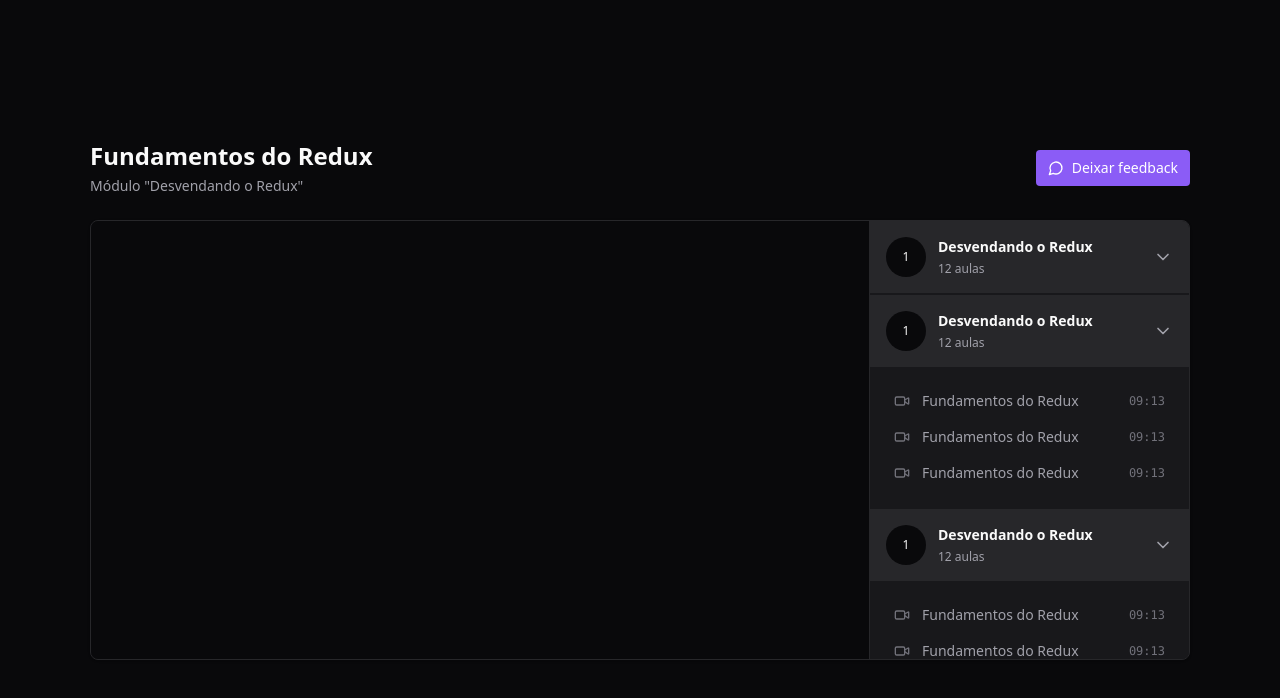
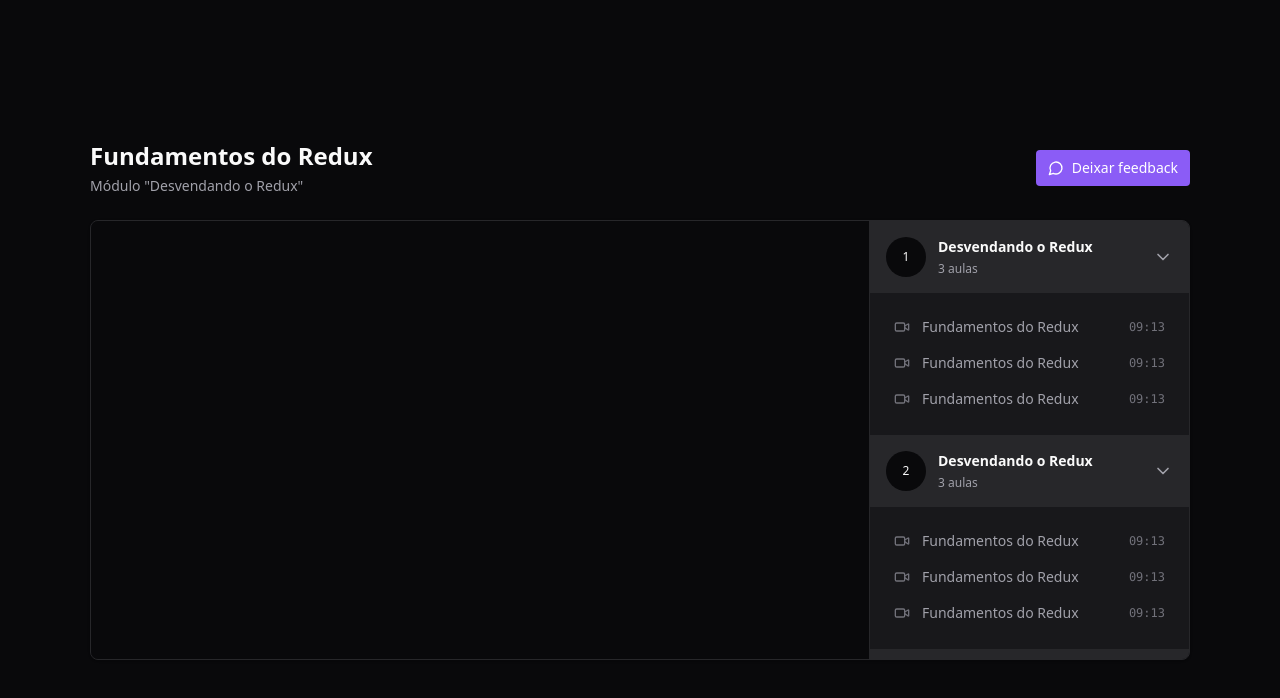
Before and after one commit to lucianoBaraunaLabs/rcks-react-redux-zustand, a React (Vite) app: page / in a window 1280 px wide. Shown: the top 698 px of the page. Built offline with nearby package versions, Linux system fonts and the light colour scheme.

Commit message:
modulo(02): finalizada Separando componentes

```diff
--- /dev/null
+++ b/src/components/Header.tsx
@@ -0,0 +1,9 @@
+
+export function Header() {
+  return (
+    <div className="flex flex-col gap-1">
+      <h1 className="text-2xl font-bold">Fundamentos do Redux</h1>
+      <span className="text-sm text-zinc-400">Módulo "Desvendando o Redux"</span>
+    </div>
+  );
+}
--- /dev/null
+++ b/src/components/Lesson.tsx
@@ -0,0 +1,16 @@
+import { Video } from "lucide-react";
+
+interface LessonProps {
+  title: string;
+  duration: string;
+}
+
+export function Lesson({ title, duration }: LessonProps) {
+  return (
+    <button className="flex items-center gap-3 text-sm text-zinc-400">
+      <Video className="w-4 h-4 text-zinc-500" />
+      <span>{title}</span>
+      <span className="ml-auto font-mono text-xs text-zinc-500">{duration}</span>
+    </button>
+  );
+}
--- /dev/null
+++ b/src/components/Module.tsx
@@ -0,0 +1,33 @@
+import { ChevronDown } from "lucide-react";
+import { Lesson } from "./Lesson";
+
+interface ModuleProps {
+  moduleIndex: number;
+  title: string;
+  amountOfLessons: number;
+}
+
+export function Module({ moduleIndex, title, amountOfLessons }: ModuleProps) {
+  return (
+    <div>
+      <button className="flex w-full items-center gap-3 bg-zinc-800 p-4">
+        <div className="flex h-10 w-10 rounded-full items-center justify-center bg-zinc-950 text-xs">
+          {moduleIndex + 1}
+        </div>
+
+        <div className="flex flex-col gap-1 text-left">
+          <strong className="text-sm">{title}</strong>
+          <span className="text-xs text-zinc-400">{amountOfLessons} aulas</span>
+        </div>
+
+        <ChevronDown className="w-5 h-5 ml-auto text-zinc-400" />
+      </button>
+
+      <nav className="relative flex flex-col gap-4 p-6">
+        <Lesson title="Fundamentos do Redux" duration="09:13" />
+        <Lesson title="Fundamentos do Redux" duration="09:13" />
+        <Lesson title="Fundamentos do Redux" duration="09:13" />
+      </nav>
+    </div>
+  );
+}
--- /dev/null
+++ b/src/components/Video.tsx
@@ -0,0 +1,14 @@
+import ReactPlayer from 'react-player'
+
+export function Video() {
+  return (
+    <div className="w-full bg-zinc-950 aspect-video">
+      <ReactPlayer
+        width="100%"
+        height="100%"
+        controls
+        url="https://www.youtube.com/watch?v=Jai8w6K_GnY"
+      />
+    </div>
+  );
+}
--- a/src/pages/Player.tsx
+++ b/src/pages/Player.tsx
@@ -1,16 +1,15 @@
-import { ChevronDown, MessageCircle, Video } from "lucide-react";
-import ReactPlayer from 'react-player'
+import { MessageCircle } from "lucide-react";
+
+import { Header } from "../components/Header";
+import { Video } from "../components/Video";
+import { Module } from "../components/Module";
 
 export function Player() {
   return (
     <div className="h-screen bg-zinc-950 text-zinc-50 flex justify-center items-center">
       <div className="flex w-[1100px] flex-col gap-6">
         <div className="flex items-center justify-between">
-          {/* Header */}
-          <div className="flex flex-col gap-1">
-            <h1 className="text-2xl font-bold">Fundamentos do Redux</h1>
-            <span className="text-sm text-zinc-400">Módulo "Desvendando o Redux"</span>
-          </div>
+          <Header />
 
           <button className="flex items-center gap-2 rounded bg-violet-500 px-3 py-2 text-sm font-medium text-white hover:bg-violet-600">
             <MessageCircle className="w-4 h-4" />
@@ -20,100 +19,12 @@ export function Player() {
 
         <main className="relative flex overflow-hidden rounded-lg border border-zinc-800 bg-zinc-900 shadow pr-80">
           <div className="flex-1">
-            <div className="w-full bg-zinc-950 aspect-video">
-              <ReactPlayer
-                width="100%"
-                height="100%"
-                controls
-                url="https://www.youtube.com/watch?v=Jai8w6K_GnY"
-              />
-            </div>
+            <Video />
           </div>
           <aside className="w-80 absolute top-0 bottom-0 right-0 border-l divide-y-2 divide-zinc-900 border-zinc-800 bg-zinc-900 overflow-y-scroll scrollbar scrollbar-thin scrollbar-track-zinc-950 scrollbar-thumb-zinc-800">
-            <div>
-              <button className="flex w-full items-center gap-3 bg-zinc-800 p-4">
-                <div className="flex h-10 w-10 rounded-full items-center justify-center bg-zinc-950 text-xs">
-                  1
-                </div>
-
-                <div className="flex flex-col gap-1 text-left">
-                  <strong className="text-sm">Desvendando o Redux</strong>
-                  <span className="text-xs text-zinc-400">12 aulas</span>
-                </div>
-
-                <ChevronDown className="w-5 h-5 ml-auto text-zinc-400" />
-              </button>
-            </div>
-
-            <div>
-              <button className="flex w-full items-center gap-3 bg-zinc-800 p-4">
-                <div className="flex h-10 w-10 rounded-full items-center justify-center bg-zinc-950 text-xs">
-                  1
-                </div>
-
-                <div className="flex flex-col gap-1 text-left">
-                  <strong className="text-sm">Desvendando o Redux</strong>
-                  <span className="text-xs text-zinc-400">12 aulas</span>
-                </div>
-
-                <ChevronDown className="w-5 h-5 ml-auto text-zinc-400" />
-              </button>
-
-              <nav className="relative flex flex-col gap-4 p-6">
-                <button className="flex items-center gap-3 text-sm text-zinc-400">
-                  <Video className="w-4 h-4 text-zinc-500" />
-                  <span>Fundamentos do Redux</span>
-                  <span className="ml-auto font-mono text-xs text-zinc-500">09:13</span>
-                </button>
-
-                <button className="flex items-center gap-3 text-sm text-zinc-400">
-                  <Video className="w-4 h-4 text-zinc-500" />
-                  <span>Fundamentos do Redux</span>
-                  <span className="ml-auto font-mono text-xs text-zinc-500">09:13</span>
-                </button>
-
-                <button className="flex items-center gap-3 text-sm text-zinc-400">
-                  <Video className="w-4 h-4 text-zinc-500" />
-                  <span>Fundamentos do Redux</span>
-                  <span className="ml-auto font-mono text-xs text-zinc-500">09:13</span>
-                </button>
-              </nav>
-            </div>
-
-            <div>
-              <button className="flex w-full items-center gap-3 bg-zinc-800 p-4">
-                <div className="flex h-10 w-10 rounded-full items-center justify-center bg-zinc-950 text-xs">
-                  1
-                </div>
-
-                <div className="flex flex-col gap-1 text-left">
-                  <strong className="text-sm">Desvendando o Redux</strong>
-                  <span className="text-xs text-zinc-400">12 aulas</span>
-                </div>
-
-                <ChevronDown className="w-5 h-5 ml-auto text-zinc-400" />
-              </button>
-
-              <nav className="relative flex flex-col gap-4 p-6">
-                <button className="flex items-center gap-3 text-sm text-zinc-400">
-                  <Video className="w-4 h-4 text-zinc-500" />
-                  <span>Fundamentos do Redux</span>
-                  <span className="ml-auto font-mono text-xs text-zinc-500">09:13</span>
-                </button>
-
-                <button className="flex items-center gap-3 text-sm text-zinc-400">
-                  <Video className="w-4 h-4 text-zinc-500" />
-                  <span>Fundamentos do Redux</span>
-                  <span className="ml-auto font-mono text-xs text-zinc-500">09:13</span>
-                </button>
-
-                <button className="flex items-center gap-3 text-sm text-zinc-400">
-                  <Video className="w-4 h-4 text-zinc-500" />
-                  <span>Fundamentos do Redux</span>
-                  <span className="ml-auto font-mono text-xs text-zinc-500">09:13</span>
-                </button>
-              </nav>
-            </div>
+            <Module moduleIndex={0} title="Desvendando o Redux" amountOfLessons={3} />
+            <Module moduleIndex={1} title="Desvendando o Redux" amountOfLessons={3} />
+            <Module moduleIndex={2} title="Desvendando o Redux" amountOfLessons={3} />
           </aside>
         </main>
       </div>
```
